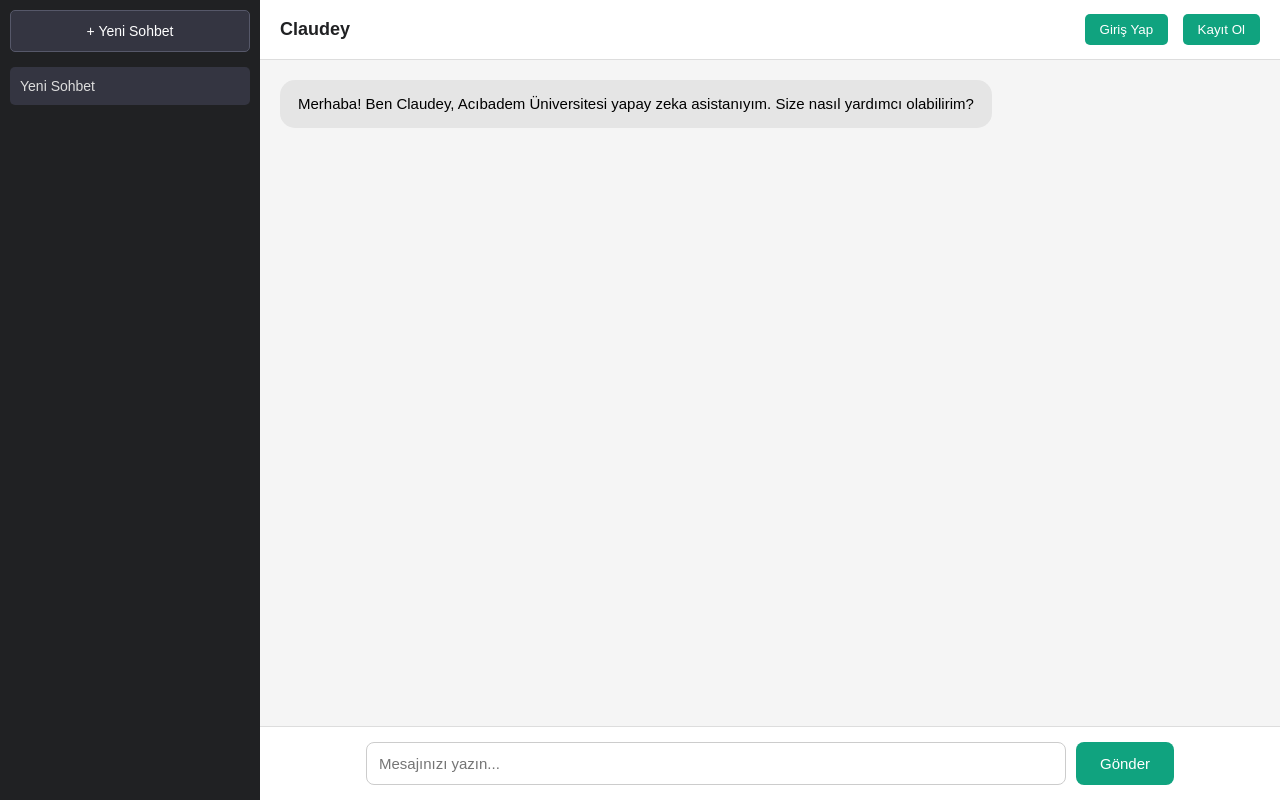
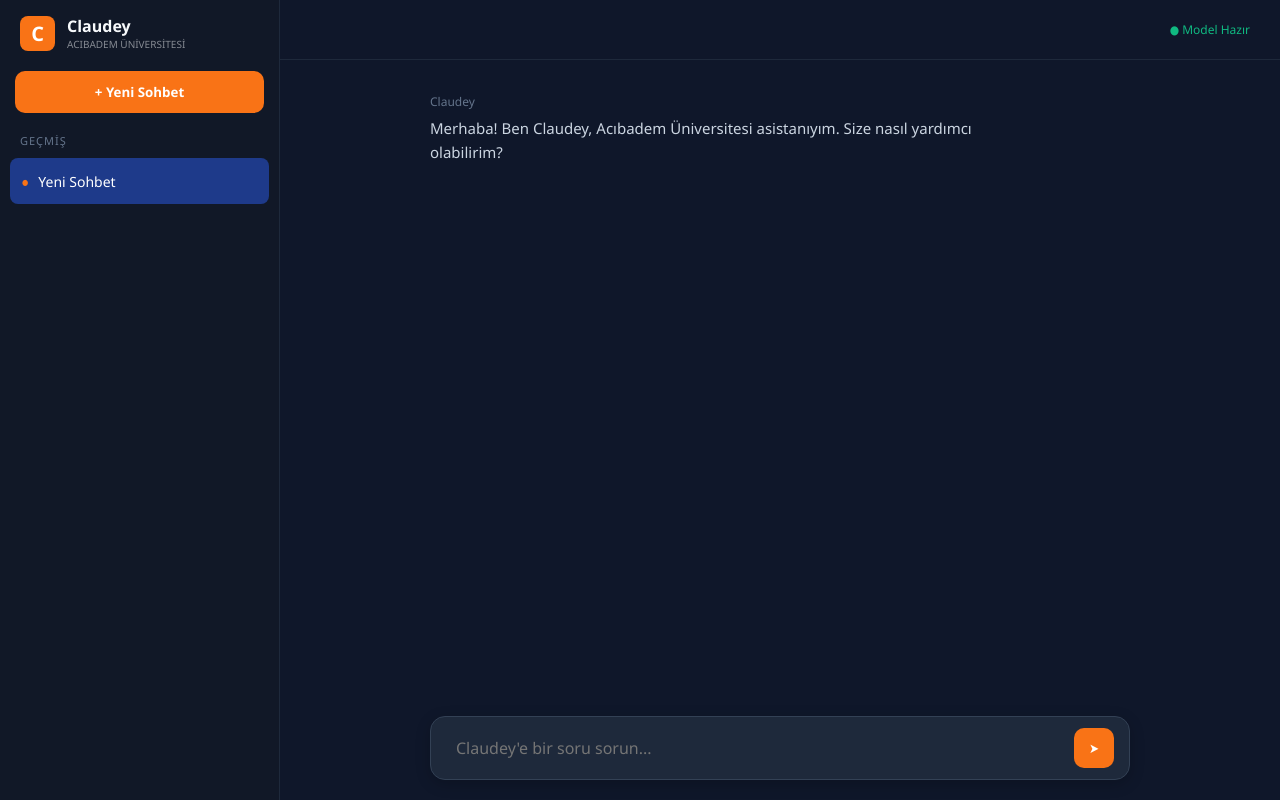
Before and after one commit to sevdaodabas/claudey, a Django app: page / in a window 1280 px wide. Run offline with Django 5.2, Linux system fonts and the light colour scheme.

Commit message:
chat interface düzenlendi.

```diff
--- a/claudey/chat/templates/chat/home.html
+++ b/claudey/chat/templates/chat/home.html
@@ -3,272 +3,216 @@
 <head>
   <meta charset="UTF-8">
   <meta name="viewport" content="width=device-width, initial-scale=1.0">
-  <title>Claudey</title>
+  <title>Claudey - Acıbadem Üniversitesi</title>
   <style>
-    * { margin: 0; padding: 0; box-sizing: border-box; }
+    :root {
+      --bg-dark: #0f172a;
+      --sidebar-bg: #111827;
+      --accent-orange: #f97316;
+      --card-bg: #1e293b;
+      --text-main: #f8fafc;
+      --user-blue: #1d4ed8;
+      --border-color: #1e293b;
+    }
+
+    * { margin: 0; padding: 0; box-sizing: border-box; font-family: 'Segoe UI', Tahoma, sans-serif; }
 
     body {
-      font-family: Arial, sans-serif;
+      background: var(--bg-dark);
+      color: var(--text-main);
       display: flex;
       height: 100vh;
-      background: #f5f5f5;
+      overflow: hidden;
     }
 
-    /* Sidebar */
+    /* --- SIDEBAR --- */
     .sidebar {
-      width: 260px;
-      background: #202123;
-      color: white;
+      width: 280px;
+      background: var(--sidebar-bg);
       display: flex;
       flex-direction: column;
-      padding: 10px;
+      border-right: 1px solid var(--border-color);
+      padding: 15px 0;
     }
 
-    .sidebar-header {
-      margin-bottom: 15px;
+    .brand {
+      padding: 0 20px 20px;
+      display: flex;
+      align-items: center;
+      gap: 12px;
     }
 
-    .sidebar-header button {
-      width: 100%;
-      background: #343541;
-      border: 1px solid #565869;
+    .brand-logo {
+      background: var(--accent-orange);
+      width: 35px; height: 35px;
+      border-radius: 8px;
+      display: flex; align-items: center; justify-content: center;
+      font-weight: bold; font-size: 20px; color: white;
+    }
+
+    .brand-text h1 { font-size: 16px; margin: 0; }
+    .brand-text p { font-size: 10px; opacity: 0.5; text-transform: uppercase; }
+
+    .new-chat-btn {
+      width: calc(100% - 30px);
+      margin: 0 15px 20px;
+      background: var(--accent-orange);
+      border: none;
       color: white;
       padding: 12px;
       cursor: pointer;
-      border-radius: 5px;
-      font-size: 14px;
+      border-radius: 10px;
+      font-weight: bold;
+      transition: 0.3s;
     }
 
-    .sidebar-header button:hover {
-      background: #444654;
+    .new-chat-btn:hover { opacity: 0.9; transform: scale(0.98); }
+
+    .history-label {
+      padding: 0 20px 10px;
+      font-size: 11px;
+      color: #64748b;
+      text-transform: uppercase;
+      letter-spacing: 1px;
     }
 
-    .chat-list {
-      flex: 1;
-      overflow-y: auto;
+    .chat-list { flex: 1; overflow-y: auto; padding: 0 10px; }
+
+    .chat-item {
+      display: flex; align-items: center; justify-content: space-between;
+      padding: 12px; margin-bottom: 5px;
+      border-radius: 8px; cursor: pointer;
+      color: #94a3b8; font-size: 14px;
+      transition: 0.2s;
     }
 
-    .chat-item {
-      display: flex;
-      align-items: center;
-      padding: 10px;
-      margin-bottom: 4px;
-      border-radius: 5px;
-      cursor: pointer;
-      color: #ddd;
-      font-size: 14px;
+    .chat-item:hover { background: #1e293b; color: white; }
+    .chat-item.active { background: #1e3a8a; color: white; }
+    .chat-item span { display: flex; align-items: center; gap: 10px; }
+    .chat-item span:before { content: "●"; color: var(--accent-orange); font-size: 8px; }
+
+    .delete-btn {
+      opacity: 0; background: none; border: none;
+      color: #64748b; cursor: pointer; font-size: 16px;
     }
+    .chat-item:hover .delete-btn { opacity: 1; }
 
-    .chat-item:hover {
-      background: #343541;
-    }
-
-    .chat-item.active {
-      background: #343541;
-    }
-
-    .chat-item-title {
-      flex: 1;
-      overflow: hidden;
-      text-overflow: ellipsis;
-      white-space: nowrap;
-    }
-
-    .chat-item-title input {
-      background: transparent;
-      border: 1px solid #565869;
-      color: white;
-      padding: 2px 5px;
-      border-radius: 3px;
-      width: 100%;
-      font-size: 14px;
-      outline: none;
-    }
-
-    .chat-item .delete-btn {
-      opacity: 0;
-      background: none;
-      border: none;
-      color: #999;
-      cursor: pointer;
-      font-size: 18px;
-      padding: 0 5px;
-      line-height: 1;
-    }
-
-    .chat-item:hover .delete-btn {
-      opacity: 1;
-    }
-
-    /* Main */
-    .main {
-      flex: 1;
-      display: flex;
-      flex-direction: column;
-    }
+    /* --- MAIN CONTENT --- */
+    .main { flex: 1; display: flex; flex-direction: column; }
 
     .topbar {
       height: 60px;
-      background: white;
-      display: flex;
-      justify-content: space-between;
-      align-items: center;
-      padding: 0 20px;
-      border-bottom: 1px solid #ddd;
+      padding: 0 30px;
+      display: flex; justify-content: flex-end; align-items: center;
+      border-bottom: 1px solid var(--border-color);
     }
 
-    .app-title {
-      font-weight: bold;
-      font-size: 18px;
-      color: #202123;
+    .status-indicator { color: #10b981; font-size: 12px; font-weight: 500; display: flex; align-items: center; gap: 6px; }
+
+    .chat-area {
+      flex: 1;
+      padding: 20px 15%;
+      overflow-y: auto;
+      display: flex;
+      flex-direction: column;
+      gap: 25px;
     }
 
-    .topbar-buttons button {
-      margin-left: 10px;
-      padding: 8px 15px;
-      border: none;
-      background: #10a37f;
-      color: white;
-      border-radius: 5px;
-      cursor: pointer;
-    }
-
-    .topbar-buttons button:hover {
-      background: #0e8c6d;
-    }
-
-    /* Chat area */
-    .chat-area {
-      flex: 1;
-      display: flex;
-      flex-direction: column;
-      padding: 20px;
-      overflow-y: auto;
-    }
-
+    /* Mesaj Balonları */
     .message {
-      margin-bottom: 15px;
+      max-width: 85%;
       padding: 12px 18px;
       border-radius: 15px;
-      max-width: 75%;
-      word-wrap: break-word;
       line-height: 1.6;
       font-size: 15px;
+      position: relative;
     }
 
     .user {
-      background: #10a37f;
+      background: var(--user-blue);
       color: white;
       align-self: flex-end;
+      border-bottom-right-radius: 2px;
     }
 
     .bot {
-      background: #e5e5e5;
+      background: transparent;
+      color: #cbd5e1;
       align-self: flex-start;
+      padding-left: 0;
     }
 
-    /* Typing indicator */
-    .typing-indicator {
-      display: none;
-      align-self: flex-start;
-      background: #e5e5e5;
-      padding: 12px 18px;
-      border-radius: 15px;
-      margin-bottom: 15px;
-      gap: 5px;
-      align-items: center;
+    .bot-header { font-size: 12px; color: #64748b; margin-bottom: 5px; }
+
+    /* Giriş Alanı */
+    .input-area {
+      padding: 20px 15%;
+      background: linear-gradient(transparent, var(--bg-dark) 50%);
     }
 
-    .typing-indicator.active {
-      display: flex;
+    .input-wrapper {
+      background: var(--card-bg);
+      border: 1px solid #334155;
+      border-radius: 15px;
+      display: flex; padding: 10px 15px;
+      align-items: center;
+      box-shadow: 0 4px 15px rgba(0,0,0,0.2);
     }
 
-    .typing-dot {
-      width: 8px;
-      height: 8px;
-      background: #999;
-      border-radius: 50%;
-      animation: typingBounce 1.4s infinite;
+    .input-wrapper input {
+      flex: 1; background: transparent; border: none;
+      color: white; padding: 10px; outline: none; font-size: 16px;
     }
 
-    .typing-dot:nth-child(2) { animation-delay: 0.2s; }
-    .typing-dot:nth-child(3) { animation-delay: 0.4s; }
+    .send-btn {
+      background: var(--accent-orange);
+      color: white; border: none;
+      width: 40px; height: 40px; border-radius: 10px;
+      cursor: pointer; display: flex; align-items: center; justify-content: center;
+      transition: 0.2s;
+    }
+    .send-btn:disabled { background: #334155; cursor: not-allowed; }
 
-    @keyframes typingBounce {
-      0%, 60%, 100% { transform: translateY(0); opacity: 0.4; }
-      30% { transform: translateY(-6px); opacity: 1; }
-    }
-
-    /* Input */
-    .input-area {
-      padding: 15px;
-      background: white;
-      border-top: 1px solid #ddd;
-      display: flex;
-      justify-content: center;
-    }
-
-    .input-area input {
-      flex: 1;
-      max-width: 700px;
-      padding: 12px;
-      border-radius: 8px;
-      border: 1px solid #ccc;
-      font-size: 15px;
-      outline: none;
-    }
-
-    .input-area input:focus {
-      border-color: #10a37f;
-    }
-
-    .input-area button {
-      margin-left: 10px;
-      padding: 12px 24px;
-      background: #10a37f;
-      border: none;
-      color: white;
-      border-radius: 8px;
-      cursor: pointer;
-      font-size: 15px;
-    }
-
-    .input-area button:disabled {
-      background: #ccc;
-      cursor: not-allowed;
-    }
+    /* Typing Indicator */
+    .typing-indicator { display: none; align-self: flex-start; gap: 5px; padding: 10px; }
+    .typing-indicator.active { display: flex; }
+    .dot { width: 6px; height: 6px; background: #64748b; border-radius: 50%; animation: bounce 1.4s infinite; }
+    @keyframes bounce { 0%, 80%, 100% { transform: translateY(0); } 40% { transform: translateY(-6px); } }
   </style>
 </head>
 <body>
 
   <div class="sidebar">
-    <div class="sidebar-header">
-      <button onclick="createNewChat()">+ Yeni Sohbet</button>
+    <div class="brand">
+      <div class="brand-logo">C</div>
+      <div class="brand-text">
+        <h1>Claudey</h1>
+        <p>Acıbadem Üniversitesi</p>
+      </div>
     </div>
+
+    <button class="new-chat-btn" onclick="createNewChat()">+ Yeni Sohbet</button>
+
+    <div class="history-label">Geçmiş</div>
     <div class="chat-list" id="chatList"></div>
   </div>
 
   <div class="main">
     <div class="topbar">
-      <span class="app-title">Claudey</span>
-      <div class="topbar-buttons">
-        <button>Giriş Yap</button>
-        <button>Kayıt Ol</button>
-      </div>
+      <div class="status-indicator">● Model Hazır</div>
     </div>
 
     <div id="chatArea" class="chat-area">
-      <div class="message bot">Merhaba! Ben Claudey, Acıbadem Üniversitesi yapay zeka asistanıyım. Size nasıl yardımcı olabilirim?</div>
       <div class="typing-indicator" id="typingIndicator">
-        <div class="typing-dot"></div>
-        <div class="typing-dot"></div>
-        <div class="typing-dot"></div>
+        <div class="dot"></div><div class="dot"></div><div class="dot"></div>
       </div>
     </div>
 
     <div class="input-area">
-      <input type="text" id="messageInput" placeholder="Mesajınızı yazın..." autocomplete="off">
-      <button id="sendBtn" onclick="sendMessage()">Gönder</button>
+      <div class="input-wrapper">
+        <input type="text" id="messageInput" placeholder="Claudey'e bir soru sorun..." autocomplete="off">
+        <button id="sendBtn" class="send-btn" onclick="sendMessage()">➤</button>
+      </div>
     </div>
   </div>
 
@@ -277,7 +221,7 @@
     let currentChatId = null;
     let isSending = false;
 
-    // Init
+    // Başlangıç Kontrolü
     if (conversations.length === 0) {
       createNewChat();
     } else {
@@ -286,7 +230,7 @@
     }
 
     function generateId() {
-      return 'chat_' + Date.now() + '_' + Math.random().toString(36).substr(2, 5);
+      return 'chat_' + Date.now();
     }
 
     function createNewChat() {
@@ -309,22 +253,19 @@
       const chatArea = document.getElementById('chatArea');
       chatArea.innerHTML = '';
 
-      // Welcome message
-      const welcome = document.createElement('div');
-      welcome.className = 'message bot';
-      welcome.innerText = 'Merhaba! Ben Claudey, Acıbadem Üniversitesi yapay zeka asistanıyım. Size nasıl yardımcı olabilirim?';
-      chatArea.appendChild(welcome);
+      // Hoşgeldin Mesajı
+      appendMessage('Merhaba! Ben Claudey, Acıbadem Üniversitesi asistanıyım. Size nasıl yardımcı olabilirim?', 'bot', false);
 
-      // Load saved messages
+      // Geçmiş Mesajları Yükle
       chat.messages.forEach(msg => {
         appendMessage(msg.text, msg.sender, false);
       });
 
-      // Add typing indicator
+      // Typing Indicator'ı sona ekle
       const indicator = document.createElement('div');
       indicator.className = 'typing-indicator';
       indicator.id = 'typingIndicator';
-      indicator.innerHTML = '<div class="typing-dot"></div><div class="typing-dot"></div><div class="typing-dot"></div>';
+      indicator.innerHTML = '<div class="dot"></div><div class="dot"></div><div class="dot"></div>';
       chatArea.appendChild(indicator);
 
       renderSidebar();
@@ -343,56 +284,19 @@
         const item = document.createElement('div');
         item.className = 'chat-item' + (chat.id === currentChatId ? ' active' : '');
 
-        const titleSpan = document.createElement('span');
-        titleSpan.className = 'chat-item-title';
-        titleSpan.textContent = chat.title;
-        titleSpan.ondblclick = function(e) {
-          e.stopPropagation();
-          startEditTitle(chat.id, titleSpan);
-        };
+        const span = document.createElement('span');
+        span.textContent = chat.title.length > 20 ? chat.title.substring(0, 20) + '...' : chat.title;
 
-        const deleteBtn = document.createElement('button');
-        deleteBtn.className = 'delete-btn';
-        deleteBtn.innerHTML = '&times;';
-        deleteBtn.onclick = function(e) {
-          e.stopPropagation();
-          deleteChat(chat.id);
-        };
+        const del = document.createElement('button');
+        del.className = 'delete-btn';
+        del.innerHTML = '×';
+        del.onclick = (e) => { e.stopPropagation(); deleteChat(chat.id); };
 
-        item.appendChild(titleSpan);
-        item.appendChild(deleteBtn);
-        item.onclick = function() { loadChat(chat.id); };
+        item.appendChild(span);
+        item.appendChild(del);
+        item.onclick = () => loadChat(chat.id);
         list.appendChild(item);
       });
-    }
-
-    function startEditTitle(chatId, element) {
-      const chat = conversations.find(c => c.id === chatId);
-      if (!chat) return;
-
-      const input = document.createElement('input');
-      input.value = chat.title;
-      input.onclick = function(e) { e.stopPropagation(); };
-
-      input.onblur = function() { finishEdit(chatId, input); };
-      input.onkeydown = function(e) {
-        if (e.key === 'Enter') { input.blur(); }
-        if (e.key === 'Escape') { renderSidebar(); }
-      };
-
-      element.innerHTML = '';
-      element.appendChild(input);
-      input.focus();
-      input.select();
-    }
-
-    function finishEdit(chatId, input) {
-      const chat = conversations.find(c => c.id === chatId);
-      if (chat && input.value.trim()) {
-        chat.title = input.value.trim();
-        saveConversations();
-      }
-      renderSidebar();
     }
 
     function deleteChat(chatId) {
@@ -423,11 +327,9 @@
       saveConversations();
       input.value = '';
 
-      const isFirstMessage = chat.messages.length === 1;
-
-      // Show typing indicator
-      document.getElementById('typingIndicator').classList.add('active');
-      scrollToBottom();
+      const indicator = document.getElementById('typingIndicator');
+      indicator.classList.add('active');
+      document.getElementById('chatArea').scrollTop = document.getElementById('chatArea').scrollHeight;
 
       try {
         const response = await fetch('/chat-api/', {
@@ -437,16 +339,17 @@
         });
         const data = await response.json();
 
-        document.getElementById('typingIndicator').classList.remove('active');
+        indicator.classList.remove('active');
         appendMessage(data.reply, 'bot');
         chat.messages.push({ text: data.reply, sender: 'bot' });
         saveConversations();
 
-        if (isFirstMessage) {
+        // İlk mesajda başlık oluştur
+        if (chat.messages.length === 2) {
           generateChatTitle(chat.id, message);
         }
       } catch (error) {
-        document.getElementById('typingIndicator').classList.remove('active');
+        indicator.classList.remove('active');
         appendMessage('Hata: Sunucuya bağlanılamadı.', 'bot');
       }
 
@@ -468,49 +371,29 @@
           saveConversations();
           renderSidebar();
         }
-      } catch (e) {
-        // Hata durumunda varsayilan ismi koru
-      }
+      } catch (e) {}
     }
 
-    function appendMessage(text, sender, scroll) {
-      if (scroll === undefined) scroll = true;
+    function appendMessage(text, sender, scroll = true) {
       const chatArea = document.getElementById('chatArea');
       const indicator = document.getElementById('typingIndicator');
-      const msg = document.createElement('div');
-      msg.className = 'message ' + sender;
-      msg.innerText = text;
-      chatArea.insertBefore(msg, indicator);
-      if (scroll) scrollToBottom();
+
+      const wrapper = document.createElement('div');
+      wrapper.className = 'message ' + sender;
+
+      if (sender === 'bot') {
+        wrapper.innerHTML = `<div class="bot-header">Claudey</div><div>${text}</div>`;
+      } else {
+        wrapper.innerText = text;
+      }
+
+      chatArea.insertBefore(wrapper, indicator);
+      if (scroll) chatArea.scrollTop = chatArea.scrollHeight;
     }
 
-    function scrollToBottom() {
-      const chatArea = document.getElementById('chatArea');
-      chatArea.scrollTop = chatArea.scrollHeight;
-    }
-
-    function getCookie(name) {
-      let cookieValue = null;
-      if (document.cookie && document.cookie !== '') {
-        const cookies = document.cookie.split(';');
-        for (let i = 0; i < cookies.length; i++) {
-          const cookie = cookies[i].trim();
-          if (cookie.substring(0, name.length + 1) === (name + '=')) {
-            cookieValue = decodeURIComponent(cookie.substring(name.length + 1));
-            break;
-          }
-        }
-      }
-      return cookieValue;
-    }
-
-    document.getElementById('messageInput').addEventListener('keypress', function(event) {
-      if (event.key === 'Enter') {
-        event.preventDefault();
-        sendMessage();
-      }
+    document.getElementById('messageInput').addEventListener('keypress', (e) => {
+      if (e.key === 'Enter') sendMessage();
     });
   </script>
-
 </body>
 </html>
--- a/claudey/chat/views.py
+++ b/claudey/chat/views.py
@@ -11,7 +11,7 @@
 from scraper.models import UniversityData
 
 OLLAMA_URL = "http://claudey_ai:11434/api/chat"
-MODEL_NAME = "qwen2.5:7b"
+MODEL_NAME = "qwen2.5:3b"
 
 SYSTEM_PROMPT = (
     "Sen Claudey'sin, Acıbadem Üniversitesi'nin resmi yapay zeka asistanısın.\n\n"
@@ -128,7 +128,7 @@
         .filter(content_filter)
         .exclude(title__iexact='acıbadem üniversitesi')
         .exclude(title__iexact='acibadem universitesi')
-        .filter(content__length__gt=500)
+       # .filter(content__length__gt=500)
         .order_by('-scraped_at')[:10]
     )
 
--- a/claudey/requirements.txt
+++ b/claudey/requirements.txt
@@ -6,3 +6,4 @@
 lxml>=4.9.0
 chromadb==0.4.24
 numpy<2.0.0
+chromadb
```
Also changed, not shown: 1 other file.
